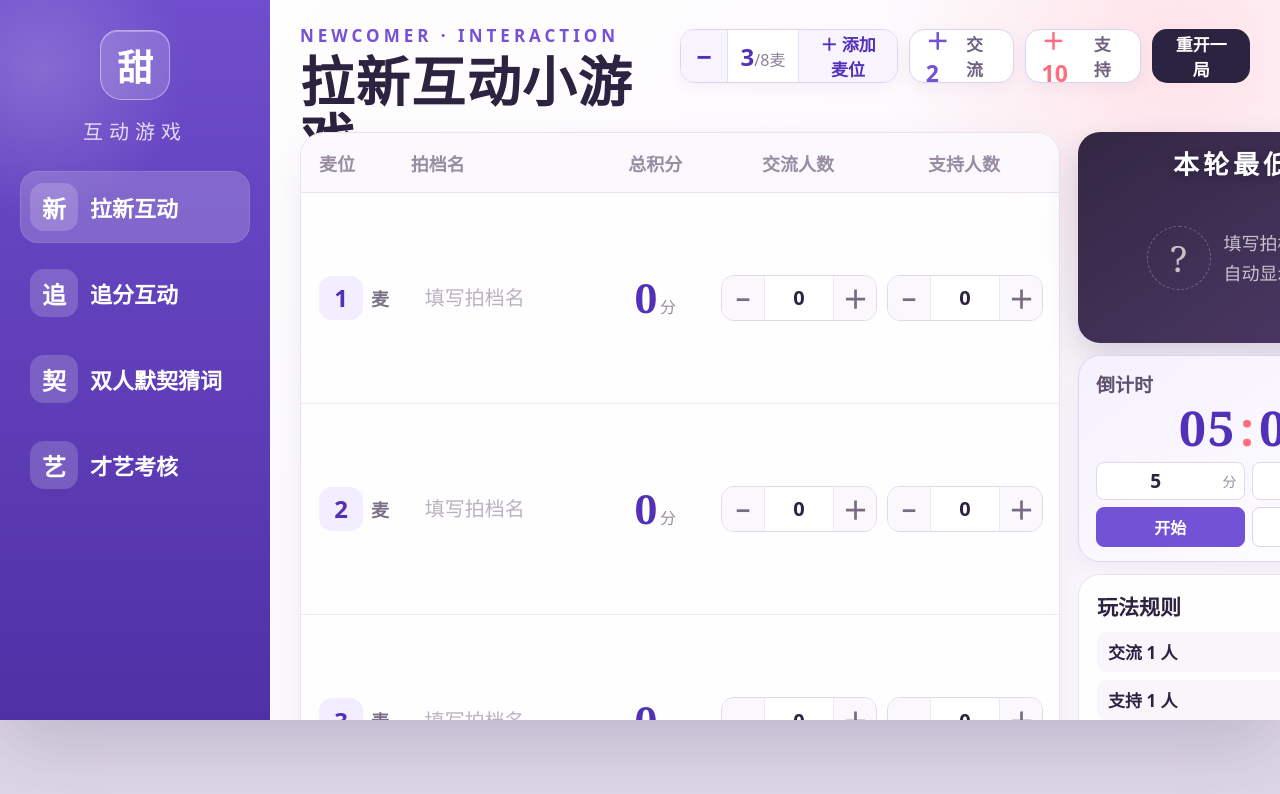
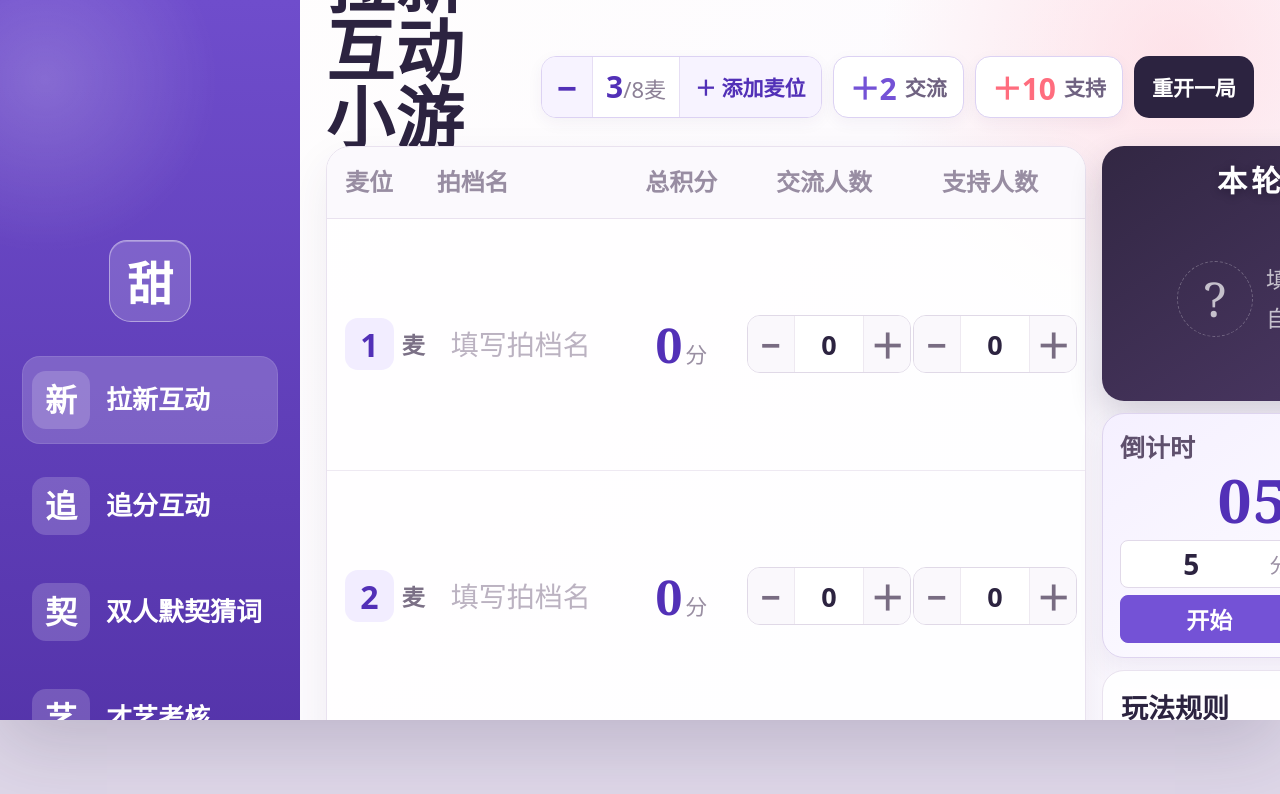
Before and after one commit to s18752786413-ctrl/smallgames, a Next.js app: page / in a window 1280 px wide. Shown: the top 794 px of the page. Built offline with nearby package versions, Linux system fonts and the light colour scheme.

Commit message:
按手机直播观看距离重做字号

```diff
--- a/app/globals.css
+++ b/app/globals.css
@@ -395,3 +395,110 @@ h1 { font-size:clamp(54px,4vw,72px); }
   .duo-rule-card li { min-height:54px; }
   .talent-route { margin-top:8px; padding:8px 10px; }
 }
+
+/* 手机直播间观看优化：16:9源画面缩到约390px宽后，正文仍保持约7—10px的屏幕成像高度 */
+.nav-title,.autosave,.eyebrow,.card-title em,.duo-rule-heading span,.talent-card-title em,.timer-heading em { display:none; }
+.app-shell { grid-template-columns:300px 1fr; }
+.app-shell.menu-closed { grid-template-columns:0 1fr; }
+.game-nav { padding:28px 22px; justify-content:center; gap:18px; }
+.brand-mark { width:82px; height:82px; margin-bottom:16px; font-size:46px; }
+.game-item { min-height:88px; grid-template-columns:60px 1fr; gap:14px; font-size:clamp(26px,1.8vw,34px); line-height:1.12; }
+.game-icon { width:58px; height:58px; font-size:32px; }
+
+.game-stage { padding:22px 26px 26px; }
+.topbar { height:124px; align-items:center; }
+.title-group { min-width:0; }
+.choose-game-button { height:62px; padding:0 20px; font-size:clamp(22px,1.4vw,28px); }
+h1,.duo-theme h1 { font-size:clamp(68px,5vw,96px); line-height:1; }
+.top-actions { flex-shrink:0; }
+.mic-controls,.rule-chip,.reset-button { height:62px; }
+.mic-controls button,.rule-chip,.reset-button { font-size:clamp(21px,1.35vw,27px); }
+.mic-controls button:first-child { font-size:34px; }
+.mic-controls span { font-size:22px; }
+.mic-controls span b,.rule-chip b { font-size:30px; }
+
+.content-grid { height:calc(100% - 124px); grid-template-columns:minmax(760px,1fr) minmax(400px,25vw); gap:16px; }
+.table-head { height:72px; font-size:clamp(24px,1.55vw,30px); line-height:1.1; }
+.player-list { height:calc(100% - 72px); }
+.player-row { min-height:72px; }
+.mic-seat { font-size:clamp(23px,1.45vw,28px); }
+.mic-seat span { width:52px; height:52px; font-size:32px; }
+.name-input { height:58px; font-size:clamp(28px,1.85vw,36px); }
+.tool-input { height:58px; font-size:clamp(24px,1.55vw,30px); }
+.score strong { font-size:clamp(48px,3.1vw,62px); }
+.score small { font-size:22px; }
+.counter,.chase-scoreboard .counter { height:58px; grid-template-columns:minmax(46px,.8fr) minmax(70px,1.15fr) minmax(46px,.8fr); }
+.counter button { font-size:34px; }
+.counter input { font-size:clamp(27px,1.75vw,34px); }
+
+.result-label { font-size:clamp(30px,2vw,40px); }
+.result-score { font-size:clamp(68px,4.5vw,90px); }
+.result-score small { font-size:25px; }
+.result-name { font-size:clamp(34px,2.3vw,46px); }
+.result-card>p { font-size:clamp(22px,1.45vw,28px); }
+.empty-result span { width:76px; height:76px; font-size:48px; }
+.empty-result p { font-size:clamp(23px,1.5vw,29px); }
+.timer-heading { font-size:clamp(25px,1.65vw,32px); }
+.timer-display { font-size:clamp(60px,4vw,80px); }
+.timer-settings label { height:48px; }
+.timer-settings input { font-size:28px; }
+.timer-settings label span { font-size:21px; }
+.timer-actions button { height:48px; font-size:23px; }
+.card-title { font-size:clamp(27px,1.75vw,34px); }
+.boost-notice { min-height:58px; font-size:clamp(23px,1.5vw,29px); }
+.boost-notice strong { font-size:30px; }
+.rules-card li { min-height:52px; font-size:clamp(22px,1.45vw,28px); line-height:1.15; }
+.formula { font-size:clamp(19px,1.25vw,24px); font-weight:700; }
+
+/* 双人猜词：只保留高价值大字信息 */
+.duo-board { height:calc(100% - 124px); grid-template-columns:minmax(290px,1fr) minmax(480px,1.5fr) minmax(290px,1fr); }
+.duo-hero>p { font-size:clamp(24px,1.55vw,30px); }
+.duo-timer-status { font-size:clamp(23px,1.5vw,29px); }
+.duo-timer-display { font-size:clamp(120px,9vw,172px); }
+.duo-timer-settings label { height:52px; }
+.duo-timer-settings label span { font-size:22px; }
+.duo-timer-settings input { font-size:30px; }
+.duo-timer-actions button { height:54px; font-size:25px; }
+.duo-adjust-card>div:first-child span { font-size:clamp(24px,1.55vw,30px); }
+.duo-adjust-card em { display:none; }
+.duo-adjust-card>label { height:50px; }
+.duo-adjust-card>label input { font-size:32px; }
+.duo-adjust-card>label span { font-size:20px; }
+.duo-adjust-buttons button { height:50px; font-size:25px; }
+.duo-rule-heading h2 { font-size:clamp(54px,3.6vw,70px); }
+.duo-rule-card li { min-height:74px; }
+.duo-rule-card li b { font-size:clamp(27px,1.8vw,35px); }
+.duo-rule-card li strong { font-size:clamp(24px,1.55vw,30px); }
+.duo-footer-note { font-size:clamp(22px,1.45vw,28px); }
+
+/* 才艺考核：主播名、分数、榜单为手机端第一视觉层级 */
+.talent-board { height:calc(100% - 124px); grid-template-columns:minmax(780px,1fr) minmax(460px,29vw); }
+.talent-table-head { height:72px; font-size:clamp(24px,1.55vw,30px); }
+.talent-player-list { height:calc(100% - 72px); }
+.talent-player-row { min-height:72px; }
+.talent-seat { font-size:clamp(23px,1.45vw,28px); }
+.talent-seat span { width:52px; height:52px; font-size:32px; }
+.talent-name-input { height:58px; font-size:clamp(28px,1.85vw,36px); }
+.talent-progress-track { height:30px; }
+.talent-progress-wrap small { font-size:clamp(19px,1.25vw,24px); font-weight:800; }
+.talent-counter { height:58px; grid-template-columns:68px minmax(90px,1fr) 68px; }
+.talent-counter button { font-size:24px; }
+.talent-counter input { font-size:clamp(28px,1.85vw,36px); }
+.talent-card-title span { font-size:clamp(30px,2vw,40px); }
+.talent-top-item { min-height:68px; grid-template-columns:52px 1fr auto; }
+.talent-top-item>strong { width:50px; height:50px; font-size:31px; }
+.talent-top-item b { font-size:clamp(25px,1.65vw,32px); }
+.talent-top-item span { font-size:clamp(20px,1.3vw,25px); }
+.talent-top-item>em { font-size:clamp(22px,1.45vw,28px); }
+.talent-top-card>p { font-size:clamp(19px,1.25vw,24px); font-weight:800; }
+.talent-route h2 { font-size:clamp(28px,1.85vw,36px); }
+.talent-route p { font-size:clamp(22px,1.45vw,28px); line-height:1.45; }
+.talent-route strong { font-size:clamp(24px,1.55vw,30px); }
+
+@media (max-height:760px) {
+  .topbar { height:104px; }
+  .content-grid,.duo-board,.talent-board { height:calc(100% - 104px); }
+  h1,.duo-theme h1 { font-size:58px; }
+  .table-head,.talent-table-head { height:62px; }
+  .player-list,.talent-player-list { height:calc(100% - 62px); }
+}
```
